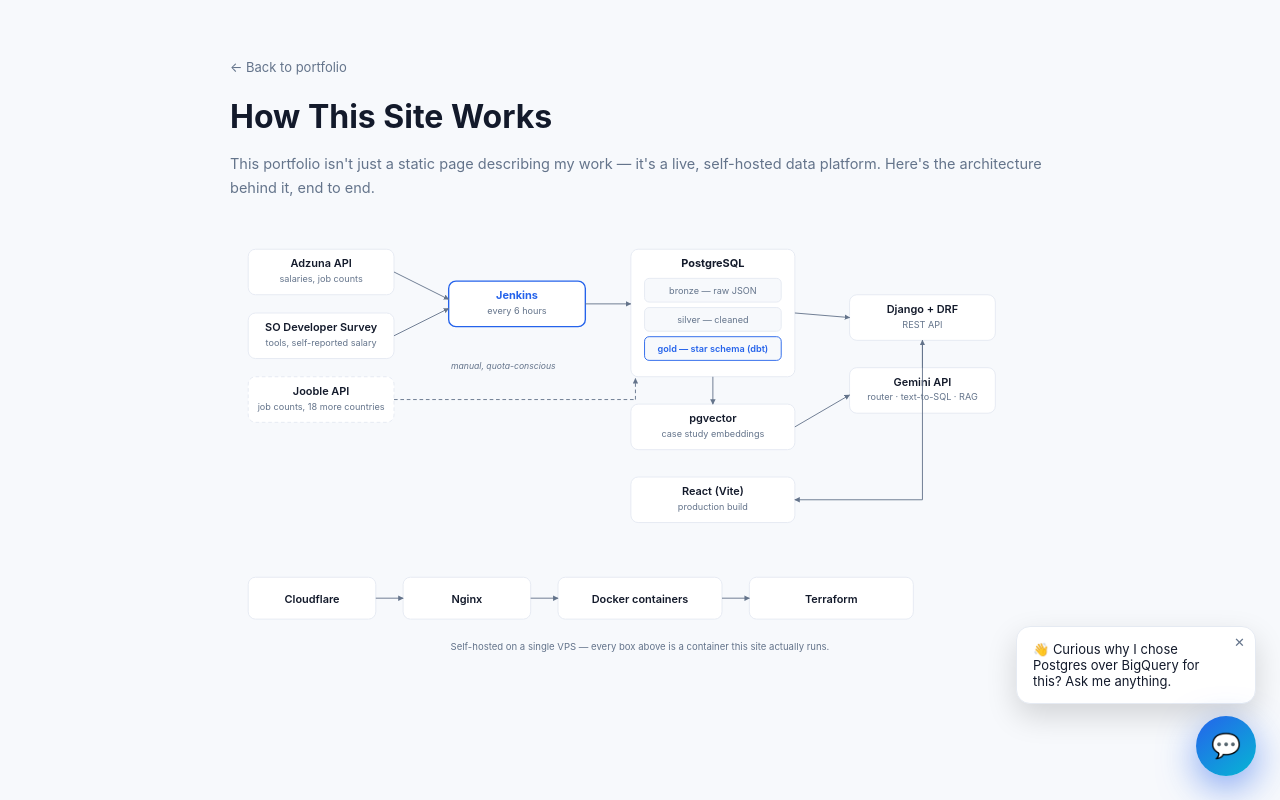
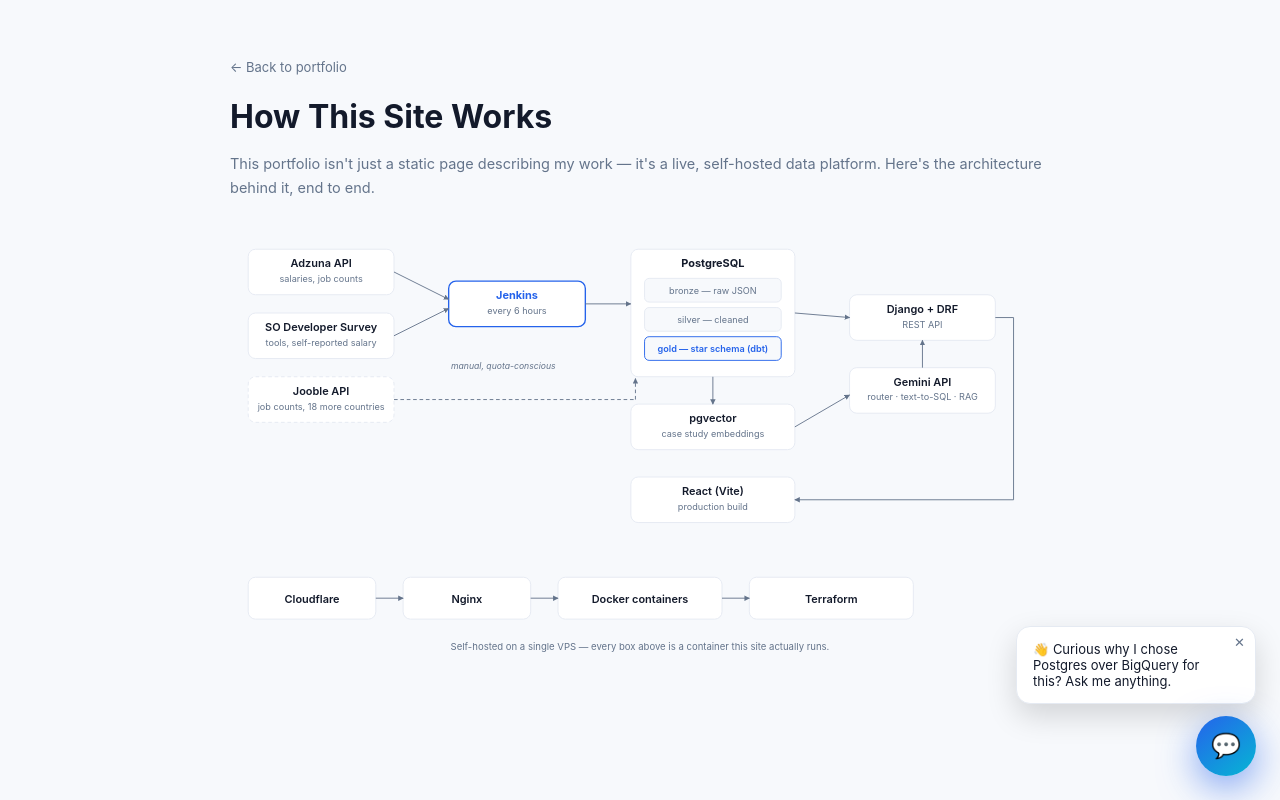
Before and after one commit to aakashmanandhar/data-eng-portfolio, a React (Vite) app in the folder apps/web/: page /architecture in a window 1280 px wide. Shown: the top 800 px of the page. Built offline with nearby package versions, Linux system fonts and the light colour scheme.

Commit message:
Fix architecture diagram: reroute Django-to-React connector around Gemini box instead of through it

```diff
--- a/apps/web/src/pages/ArchitecturePage.jsx
+++ b/apps/web/src/pages/ArchitecturePage.jsx
@@ -79,12 +79,14 @@
         <line x1="620" y1="215" x2="680" y2="180" stroke="var(--muted)" markerEnd="url(#arrow)" />
         <line x1="760" y1="150" x2="760" y2="120" stroke="var(--muted)" markerEnd="url(#arrow)" />
 
+
         {/* React */}
         <rect x="440" y="270" width="180" height="50" rx="8" fill="var(--bg-alt)" stroke="var(--border)" />
         <text x="530" y="290" textAnchor="middle" fontSize="12" fill="var(--text)" fontWeight="600">React (Vite)</text>
         <text x="530" y="306" textAnchor="middle" fontSize="10" fill="var(--muted)">production build</text>
-        <line x1="760" y1="120" x2="760" y2="295" stroke="var(--muted)" />
-        <line x1="760" y1="295" x2="620" y2="295" stroke="var(--muted)" markerEnd="url(#arrow)" />
+        <line x1="840" y1="95" x2="860" y2="95" stroke="var(--muted)" />
+        <line x1="860" y1="95" x2="860" y2="295" stroke="var(--muted)" />
+        <line x1="860" y1="295" x2="620" y2="295" stroke="var(--muted)" markerEnd="url(#arrow)" />
 
         {/* Infra row */}
         <rect x="20" y="380" width="140" height="46" rx="8" fill="var(--bg-alt)" stroke="var(--border)" />
```
